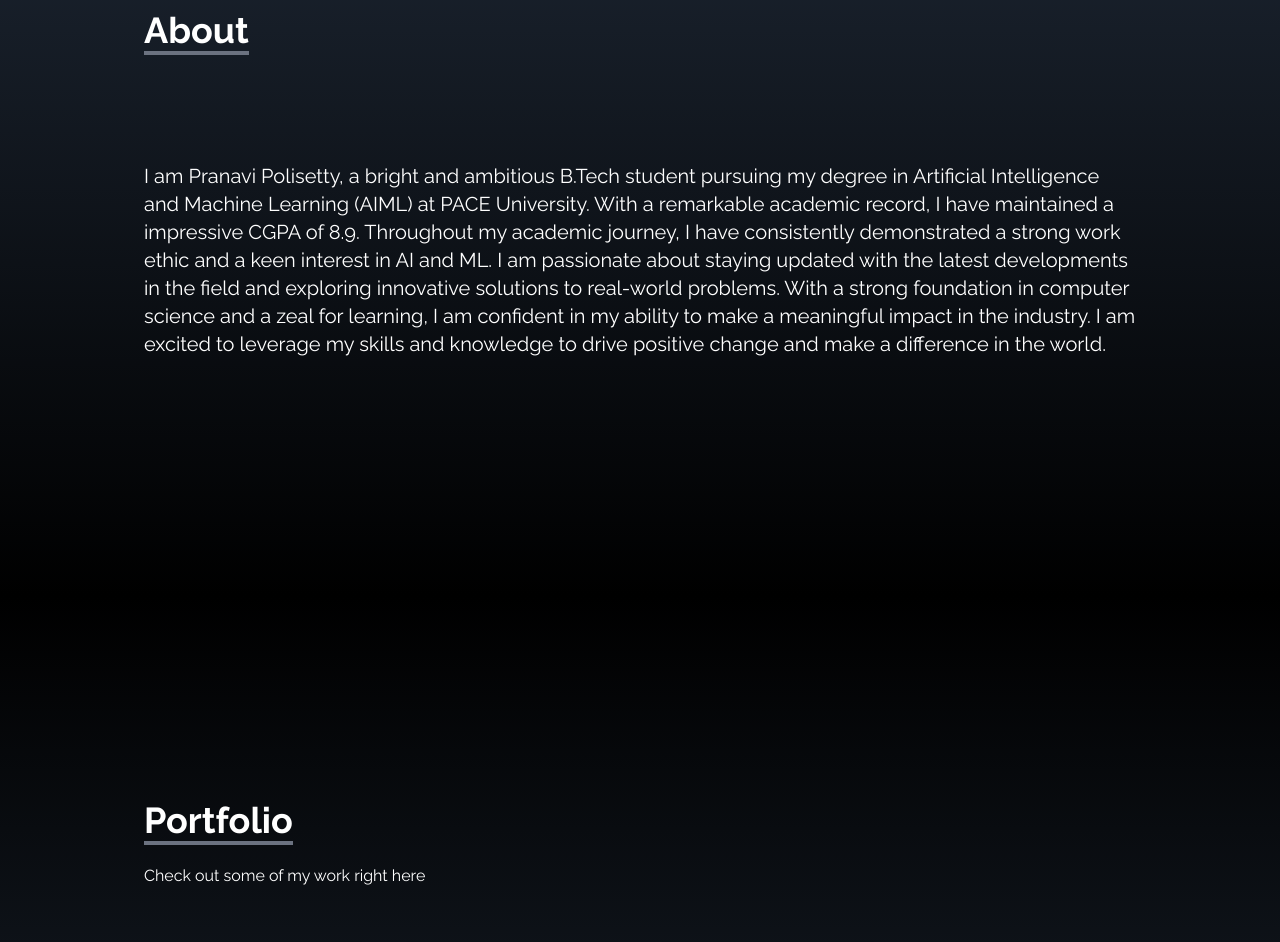
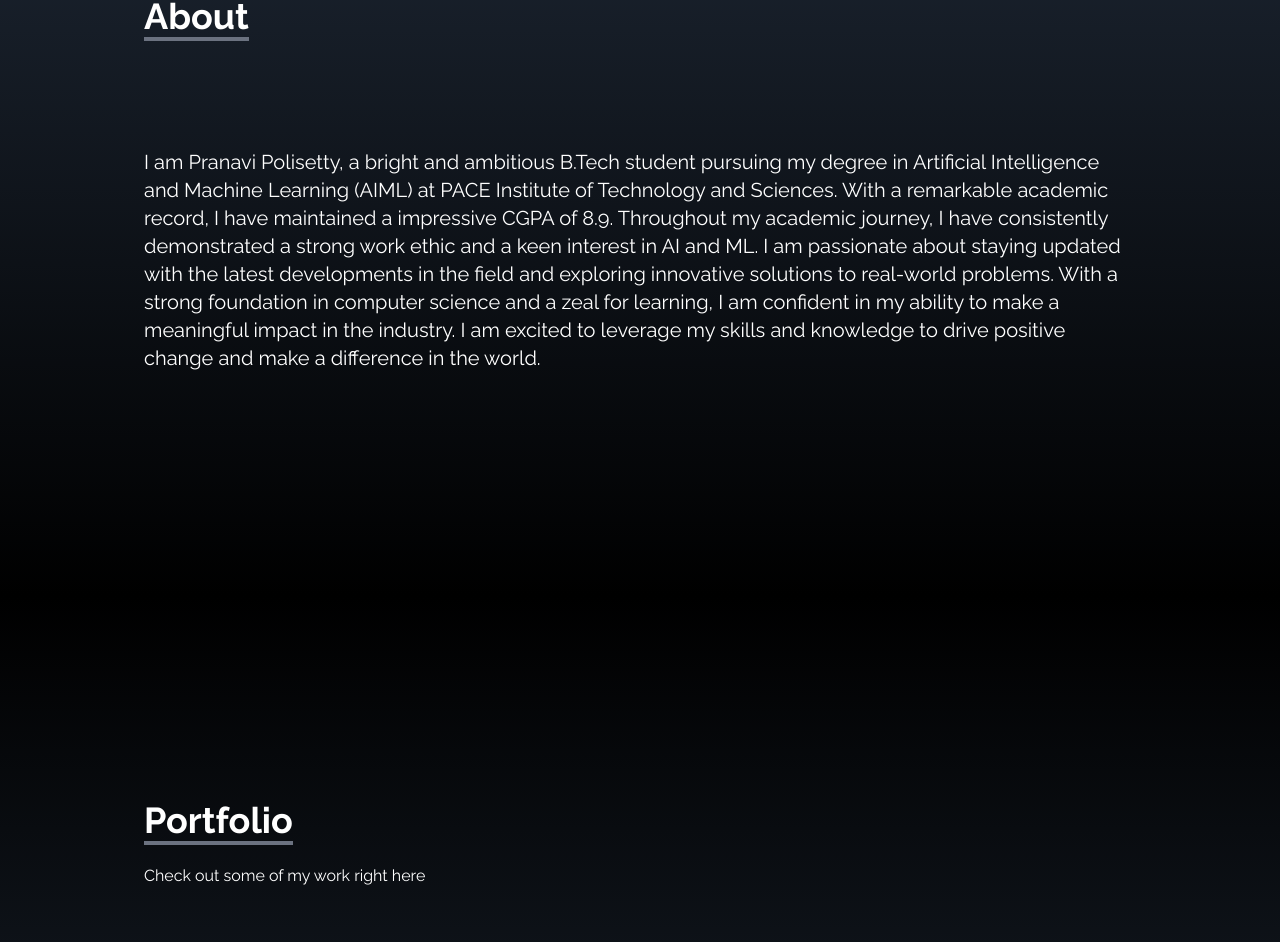
Before and after one commit to polisettypranavi/react-portfolio, a React (Create React App) app: page / in a window 1280 px wide. Shown: the part 1004-1946 px from the top of the page. Built offline with nearby package versions, Linux system fonts and the light colour scheme.

Commit message:
Update About.jsx

```diff
--- a/src/components/About.jsx
+++ b/src/components/About.jsx
@@ -14,7 +14,7 @@ const About = () => {
         </div>
 
         <p className="text-xl mt-20">
-        I am Pranavi Polisetty, a bright and ambitious B.Tech student pursuing my degree in Artificial Intelligence and Machine Learning (AIML) at PACE University. With a remarkable academic record, I have maintained a impressive CGPA of 8.9. Throughout my academic journey, I have consistently demonstrated a strong work ethic and a keen interest in AI and ML. I am passionate about staying updated with the latest developments in the field and exploring innovative solutions to real-world problems. With a strong foundation in computer science and a zeal for learning, I am confident in my ability to make a meaningful impact in the industry. I am excited to leverage my skills and knowledge to drive positive change and make a difference in the world.
+        I am Pranavi Polisetty, a bright and ambitious B.Tech student pursuing my degree in Artificial Intelligence and Machine Learning (AIML) at PACE Institute of Technology and Sciences. With a remarkable academic record, I have maintained a impressive CGPA of 8.9. Throughout my academic journey, I have consistently demonstrated a strong work ethic and a keen interest in AI and ML. I am passionate about staying updated with the latest developments in the field and exploring innovative solutions to real-world problems. With a strong foundation in computer science and a zeal for learning, I am confident in my ability to make a meaningful impact in the industry. I am excited to leverage my skills and knowledge to drive positive change and make a difference in the world.
         </p>
 
         <br />
```
